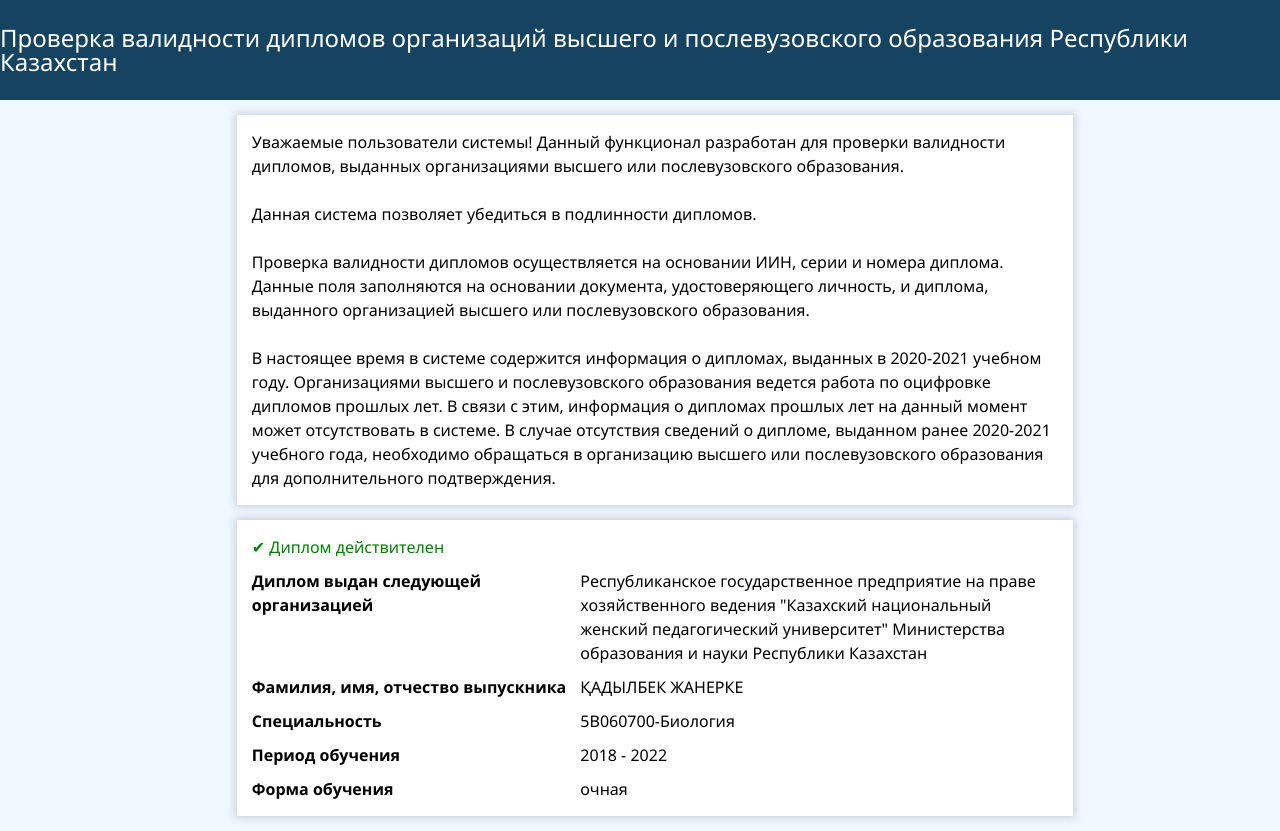
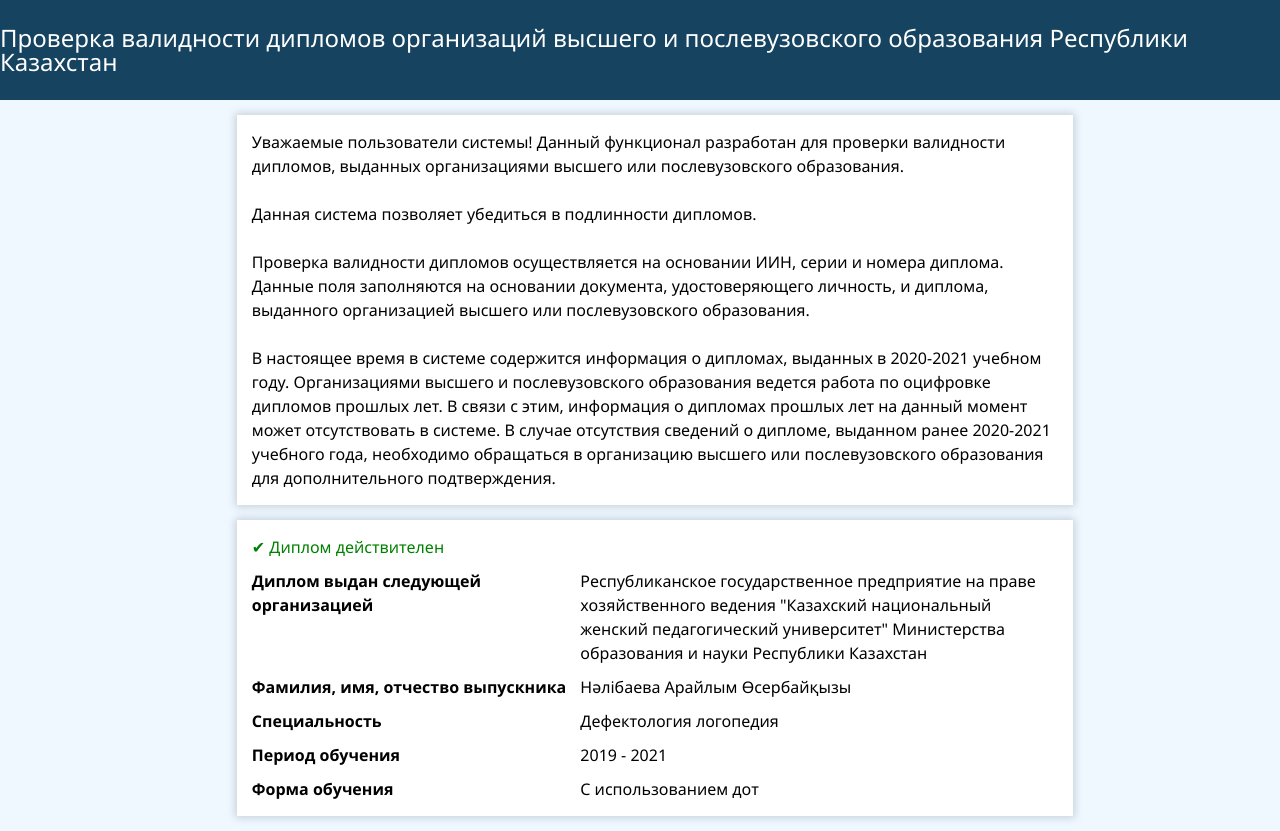
Before and after one commit to kzCertificateTest/05.-01.1995, a plain HTML site: page index.html in a window 1280 px wide. Drawn offline with Linux system fonts and the light colour scheme.

Commit message:
Update index.html

```diff
--- a/index.html
+++ b/index.html
@@ -30,16 +30,16 @@
                     <p>Республиканское государственное предприятие на праве хозяйственного ведения "Казахский национальный женский педагогический университет" Министерства образования и науки Республики Казахстан</p>
                     <p style="font-weight: bold;">Фамилия, имя, отчество выпускника</p>
                     <!-- редакт -->
-                    <p>ҚАДЫЛБЕК ЖАНЕРКЕ</p>
+                    <p>Нәлібаева Арайлым Өсербайқызы</p>
                     <p style="font-weight: bold;">Специальность</p>
                     <!-- редакт -->
-                    <p>5В060700-Биология</p>
+                    <p>Дефектология логопедия</p>
                     <p style="font-weight: bold;">Период обучения</p>
                     <!-- редакт -->
-                    <p>2018 - 2022</p>
+                    <p>2019 - 2021</p>
                     <p style="font-weight: bold;">Форма обучения</p>
                     <!-- редакт -->
-                    <p>очная</p>
+                    <p>С использованием дот</p>
                 </div>
             </div>
         </main>
```
